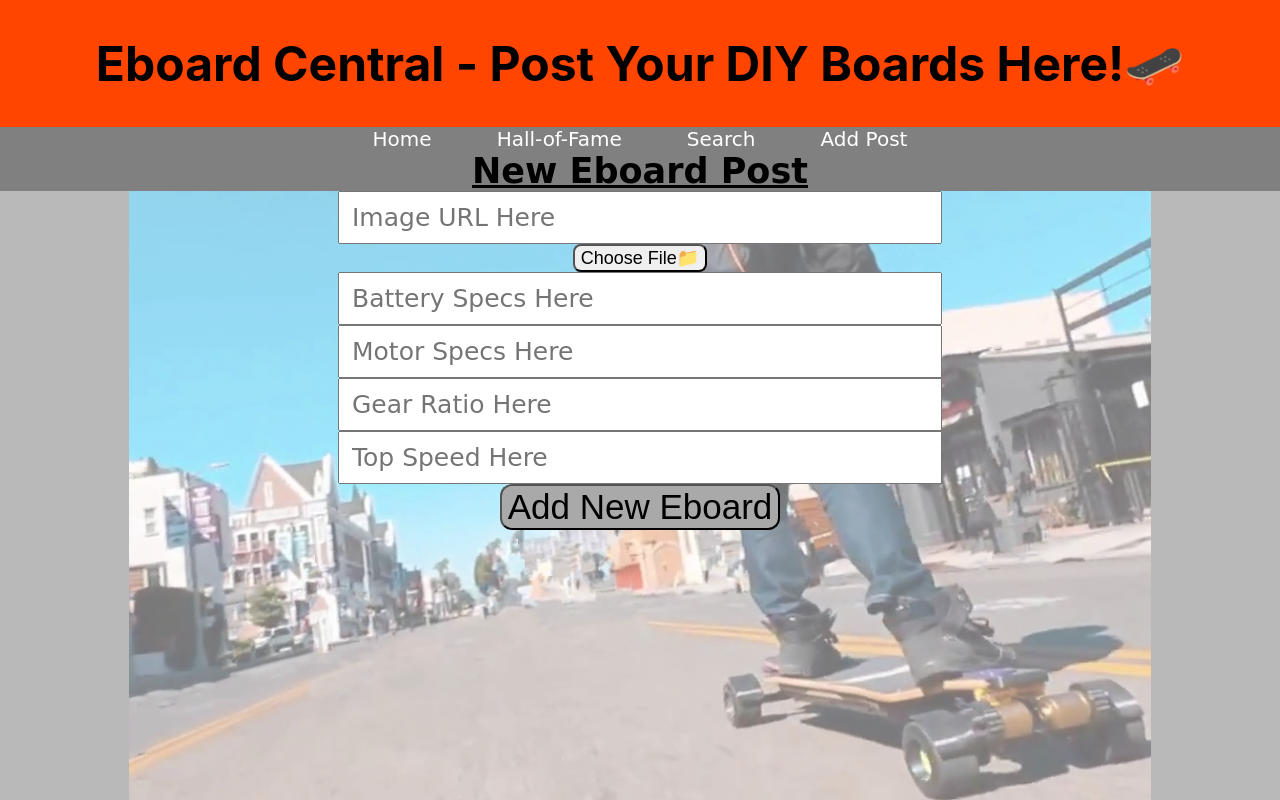
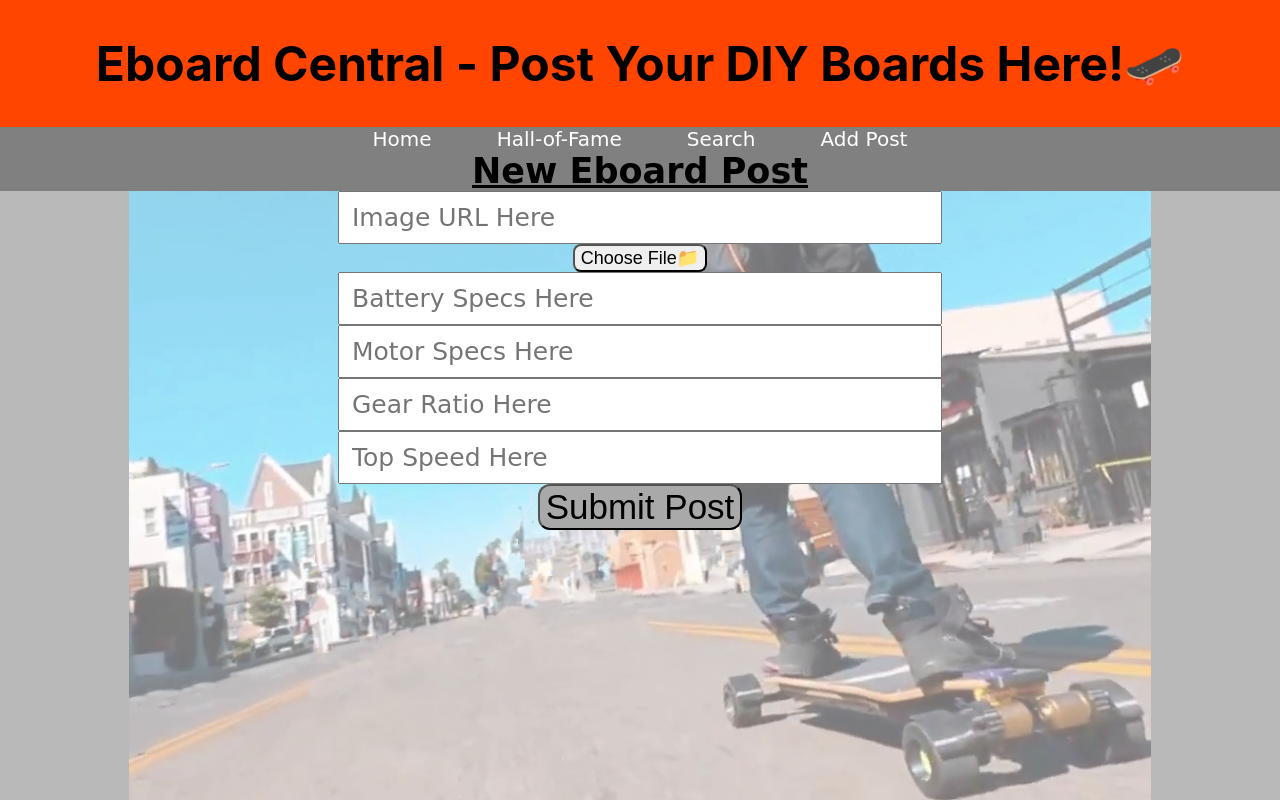
Before and after one commit to codeviith/Phase-2-Project-Eboard, a React (Create React App) app: page /New_Post in a window 1280 px wide. Built offline with nearby package versions, Linux system fonts and the light colour scheme; data requests are answered from the project's data file.

Commit message:
Phase-2-Project-Eboards

```diff
--- a/src/components/App.css
+++ b/src/components/App.css
@@ -42,7 +42,6 @@ img {
   margin-bottom: auto;
   width: 450px;
   height: 320px;
-  /* background-size: 450px 320px; */
   margin: 15px;
 }
 
--- a/src/components/NewEboardsForm.js
+++ b/src/components/NewEboardsForm.js
@@ -43,7 +43,7 @@ function NewEboardsForm({addNewEboards}) {
                     <input onChange={updateFormData} value={formData.top_speed} type="number" name="top_speed" placeholder="Top Speed Here" />
                 </div>
                 <div className="submit-button">
-                    <button type="submit" value="Add Eboard">Add New Eboard</button>
+                    <button type="submit" value="Add Eboard">Submit Post</button>
                 </div>
             </form>
         </div>
```
Also changed, not shown: 1 other file (tests, documents, lock files or other folders).
